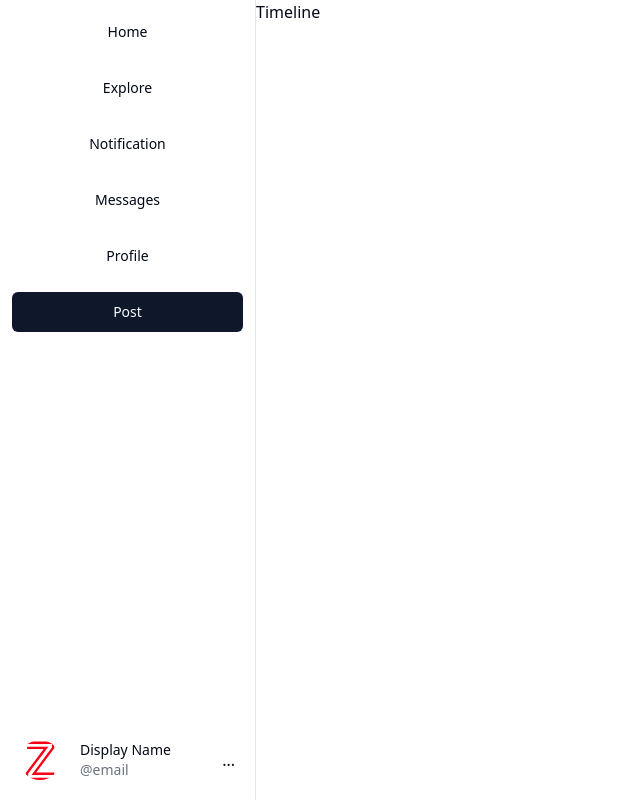
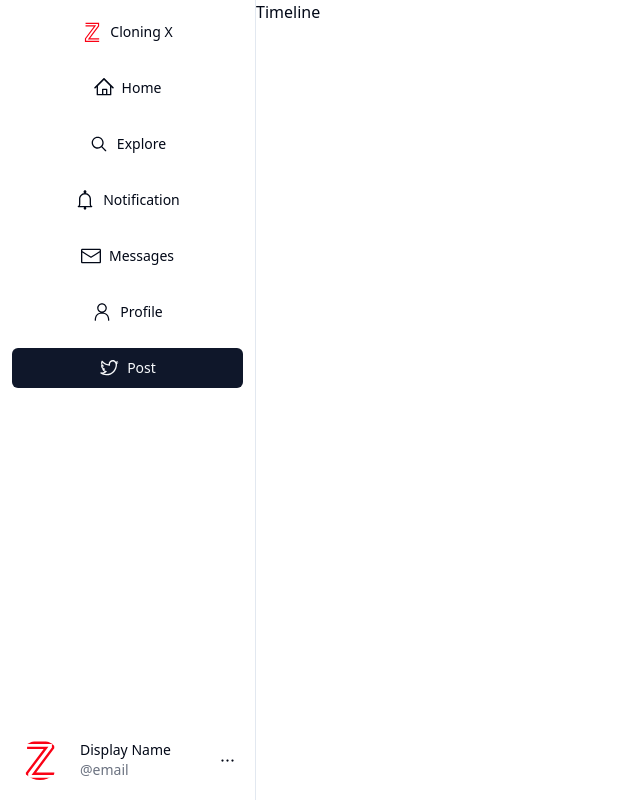
Before and after one commit to hyeonpearl/snap-story, a React (Vite) app: page /home in a window 1280 px wide. Shown: the whole page, without its empty margins (0-640 px from the left). Built offline with nearby package versions, Linux system fonts and the light colour scheme; no server answers; sample sign-in values are in the browser's storage.

Commit message:
faet(ui): Logout Popover 구현
* Sign Out Popover 구현
* Navi Menu Icon 추가

```diff
--- a/package.json
+++ b/package.json
@@ -17,6 +17,7 @@
     "@radix-ui/react-dialog": "^1.0.5",
     "@radix-ui/react-icons": "^1.3.0",
     "@radix-ui/react-label": "^2.0.2",
+    "@radix-ui/react-popover": "^1.0.7",
     "@radix-ui/react-slot": "^1.0.2",
     "class-variance-authority": "^0.7.0",
     "clsx": "^2.1.0",
--- a/src/components/layout/PageLayout.tsx
+++ b/src/components/layout/PageLayout.tsx
@@ -1,15 +1,53 @@
-import { Button } from '../ui/button';
 import { Avatar, AvatarFallback, AvatarImage } from '@/components/ui/avatar';
+import { Button } from '@/components/ui/button';
+import {
+  Popover,
+  PopoverContent,
+  PopoverTrigger,
+} from '@/components/ui/popover';
+import {
+  HomeIcon,
+  MagnifyingGlassIcon,
+  BellIcon,
+  EnvelopeClosedIcon,
+  PersonIcon,
+  TwitterLogoIcon,
+  DotsHorizontalIcon,
+} from '@radix-ui/react-icons';
 
 export function PageLayout() {
   return (
     <nav className='flex flex-col w-1/5 h-full p-3 border-r gap-4'>
-      <Button variant='ghost'>Home</Button>
-      <Button variant='ghost'>Explore</Button>
-      <Button variant='ghost'>Notification</Button>
-      <Button variant='ghost'>Messages</Button>
-      <Button variant='ghost'>Profile</Button>
-      <Button>Post</Button>
+      <Button variant='ghost'>
+        <img src='/logo-red.svg' alt='logo' className='mr-2 w-5 h-5 ' />
+        Cloning X
+      </Button>
+      <Button variant='ghost'>
+        <HomeIcon className='mr-2 w-5 h-5' />
+        Home
+      </Button>
+      <Button variant='ghost'>
+        <MagnifyingGlassIcon className='mr-2 w-5 h-5' />
+        Explore
+      </Button>
+      <Button variant='ghost'>
+        <BellIcon className='mr-2 w-5 h-5' />
+        Notification
+      </Button>
+      <Button variant='ghost'>
+        <EnvelopeClosedIcon className='mr-2 w-5 h-5' />
+        Messages
+      </Button>
+      <Button variant='ghost'>
+        <PersonIcon className='mr-2 w-5 h-5' />
+        Profile
+      </Button>
+      <Button>
+        <TwitterLogoIcon className='mr-2 w-5 h-5' />
+        Post
+      </Button>
+      <Popover>
+        <PopoverTrigger asChild>
           <div className='flex justify-between items-center mt-auto p-2 rounded-lg hover:bg-slate-100'>
             <div className='flex items-center'>
               <Avatar>
@@ -21,8 +59,15 @@
                 <div className='text-gray-500'>@email</div>
               </div>
             </div>
-        <div>...</div>
+            <DotsHorizontalIcon />
           </div>
+        </PopoverTrigger>
+        <PopoverContent>
+          <Button variant='destructive' className='w-full'>
+            Sign Out
+          </Button>
+        </PopoverContent>
+      </Popover>
     </nav>
   );
 }
--- /dev/null
+++ b/src/components/ui/popover.tsx
@@ -0,0 +1,29 @@
+import * as React from "react"
+import * as PopoverPrimitive from "@radix-ui/react-popover"
+
+import { cn } from "@/lib/utils"
+
+const Popover = PopoverPrimitive.Root
+
+const PopoverTrigger = PopoverPrimitive.Trigger
+
+const PopoverContent = React.forwardRef<
+  React.ElementRef<typeof PopoverPrimitive.Content>,
+  React.ComponentPropsWithoutRef<typeof PopoverPrimitive.Content>
+>(({ className, align = "center", sideOffset = 4, ...props }, ref) => (
+  <PopoverPrimitive.Portal>
+    <PopoverPrimitive.Content
+      ref={ref}
+      align={align}
+      sideOffset={sideOffset}
+      className={cn(
+        "z-50 w-72 rounded-md border bg-popover p-4 text-popover-foreground shadow-md outline-none data-[state=open]:animate-in data-[state=closed]:animate-out data-[state=closed]:fade-out-0 data-[state=open]:fade-in-0 data-[state=closed]:zoom-out-95 data-[state=open]:zoom-in-95 data-[side=bottom]:slide-in-from-top-2 data-[side=left]:slide-in-from-right-2 data-[side=right]:slide-in-from-left-2 data-[side=top]:slide-in-from-bottom-2",
+        className
+      )}
+      {...props}
+    />
+  </PopoverPrimitive.Portal>
+))
+PopoverContent.displayName = PopoverPrimitive.Content.displayName
+
+export { Popover, PopoverTrigger, PopoverContent }
```
Also changed, not shown: 1 other file (tests, documents, lock files or other folders). Lines whose indentation alone changed are shown as unchanged.
